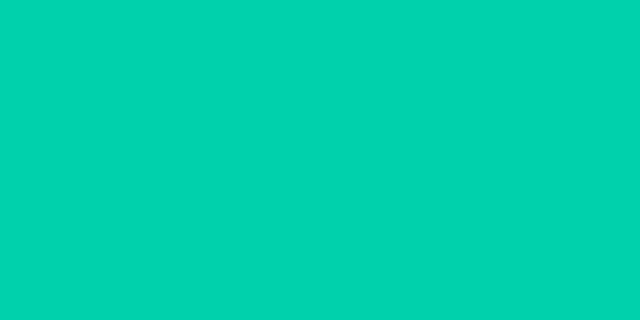
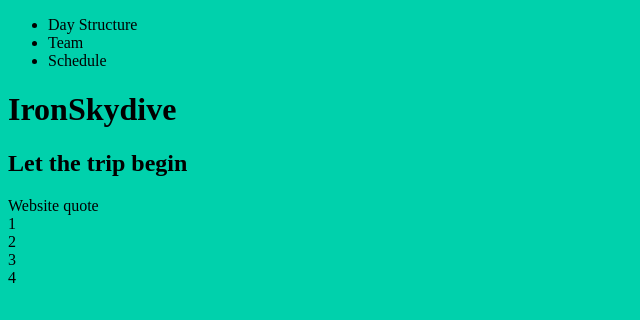
Before and after one commit to dambusm/ironhack-prework-html-css, a plain HTML site: page index.html in a window 1280 px wide. Shown: the whole page, without its empty margins (0-640 px from the left). Drawn offline with Linux system fonts and the light colour scheme.

Commit message:
Basic structure

```diff
--- a/index.html
+++ b/index.html
@@ -9,6 +9,24 @@
 
 <body>
 
+  <nav>
+    <ul>
+      <li>Day Structure</li>
+      <li>Team</li>
+      <li>Schedule</li>
+    </ul>
+  </nav>
+  <header>
+    <h1>IronSkydive</h1>
+    <h2>Let the trip begin</h2>
+    <aside>Website quote</aside>
+  </header>
+  <section>1</section>
+  <section>2</section>
+  <section>3</section>
+  <section>4</section>
+  <footer></footer>
+
 </body>
 
 </html>
```
